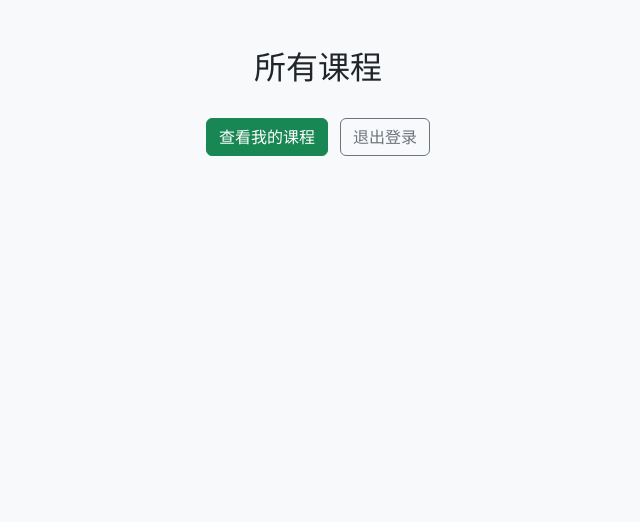
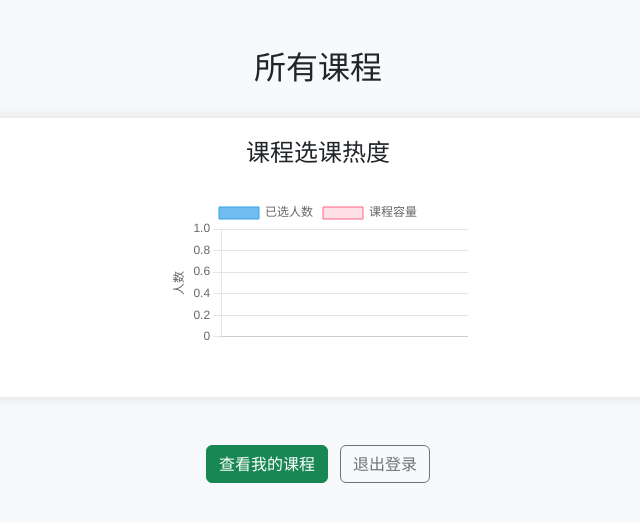
Before and after one commit to LazyOIGG/Python_Final_Project, a Django app: page /courses/ in a window 1280 px wide. Shown: the top 522 px of the page, without its empty margins (322-962 px from the left). Run offline with Django 5.2, Linux system fonts and the light colour scheme; the visitor is signed in with stand-in values (Sample User, id 1); data that the repository does not hold is empty.

Commit message:
拓展：使用Chart.js为course_list中添加选课热图

```diff
--- a/courses/templates/courses/course_list.html
+++ b/courses/templates/courses/course_list.html
@@ -15,6 +15,16 @@
         .enrolled-badge {
             background-color: #28a745;
         }
+        #enrollmentChart {
+            margin: 30px auto;
+            max-height: 400px;
+        }
+        .chart-container {
+            background: white;
+            border-radius: 10px;
+            padding: 20px;
+            box-shadow: 0 0 15px rgba(0,0,0,0.1);
+        }
     </style>
 </head>
 <body class="bg-light">
@@ -25,6 +35,12 @@
             </div>
         </div>
 
+        <!-- 选课热度图表 -->
+        <div class="chart-container mb-5">
+            <h4 class="text-center mb-4">课程选课热度</h4>
+            <canvas id="enrollmentChart"></canvas>
+        </div>
+
         <div class="row row-cols-1 row-cols-md-2 row-cols-lg-3 g-4">
             {% for course in courses %}
             <div class="col">
@@ -32,6 +48,7 @@
                     <div class="card-body">
                         <h5 class="card-title">{{ course.name }}</h5>
                         <p class="card-text text-muted">授课教师: {{ course.teacher }}</p>
+                        <p class="text-muted small">已选人数: {{ course.enrollment_set.count }}/{{ course.capacity }}</p>
                         {% if course.id in enrolled_courses %}
                             <span class="badge enrolled-badge">✅ 已选</span>
                         {% else %}
@@ -48,6 +65,80 @@
             <a href="{% url 'logout' %}" class="btn btn-outline-secondary">退出登录</a>
         </div>
     </div>
+
+    <!-- 引入Chart.js -->
+    <script src="https://cdn.jsdelivr.net/npm/chart.js"></script>
     <script src="https://cdn.jsdelivr.net/npm/bootstrap@5.3.0/dist/js/bootstrap.bundle.min.js"></script>
+
+    <script>
+        document.addEventListener('DOMContentLoaded', function() {
+            // 准备图表数据
+            const courseData = {
+                labels: [{% for course in courses %}"{{ course.name }}",{% endfor %}],
+                enrollments: [{% for course in courses %}{{ course.enrollment_set.count }},{% endfor %}],
+                capacities: [{% for course in courses %}{{ course.capacity }},{% endfor %}]
+            };
+
+            // 创建图表
+            const ctx = document.getElementById('enrollmentChart').getContext('2d');
+            new Chart(ctx, {
+                type: 'bar',
+                data: {
+                    labels: courseData.labels,
+                    datasets: [
+                        {
+                            label: '已选人数',
+                            data: courseData.enrollments,
+                            backgroundColor: 'rgba(54, 162, 235, 0.7)',
+                            borderColor: 'rgba(54, 162, 235, 1)',
+                            borderWidth: 1
+                        },
+                        {
+                            label: '课程容量',
+                            data: courseData.capacities,
+                            backgroundColor: 'rgba(255, 99, 132, 0.2)',
+                            borderColor: 'rgba(255, 99, 132, 1)',
+                            borderWidth: 1,
+                            type: 'line',
+                            pointBackgroundColor: 'rgba(255, 99, 132, 1)'
+                        }
+                    ]
+                },
+                options: {
+                    responsive: true,
+                    scales: {
+                        y: {
+                            beginAtZero: true,
+                            title: {
+                                display: true,
+                                text: '人数'
+                            }
+                        },
+                        x: {
+                            ticks: {
+                                autoSkip: false,
+                                maxRotation: 45,
+                                minRotation: 45
+                            }
+                        }
+                    },
+                    plugins: {
+                        tooltip: {
+                            callbacks: {
+                                afterLabel: function(context) {
+                                    const dataIndex = context.dataIndex;
+                                    const percentage = Math.round((courseData.enrollments[dataIndex] / courseData.capacities[dataIndex]) * 100);
+                                    return `选课比例: ${percentage}%`;
+                                }
+                            }
+                        },
+                        legend: {
+                            position: 'top',
+                        }
+                    }
+                }
+            });
+        });
+    </script>
 </body>
 </html>
--- a/courses/views.py
+++ b/courses/views.py
@@ -1,3 +1,4 @@
+from django.db.models import Count
 from django.http import HttpResponse
 from django.shortcuts import render, redirect
 from django.contrib.auth.models import User
@@ -8,7 +9,7 @@ from django.shortcuts import get_object_or_404
 
 @login_required
 def course_list(request):
-    courses = Course.objects.all()
+    courses = Course.objects.all().annotate(enrollment_count=Count('enrollment'))
     enrolled_courses = Enrollment.objects.filter(student=request.user).values_list('course_id', flat=True)
     return render(request, 'courses/course_list.html', {
         'courses': courses,
```
